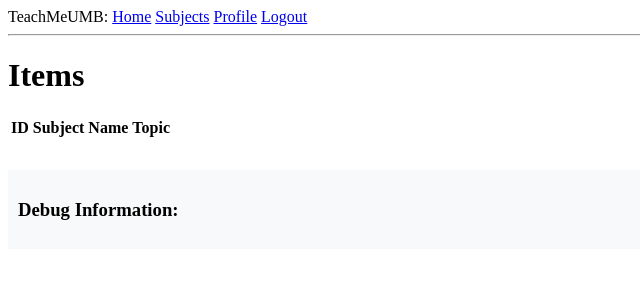
After one commit to dimarcode/TeachMeUMB, a Flask app: page /subjects in a window 1280 px wide. The commit adds this page. Shown: the top 300 px of the page, without its empty margins (0-640 px from the left). Run offline with Flask 3, Linux system fonts and the light colour scheme; the visitor is signed in with stand-in values (Sample User, id 1); data comes from the database, SQL or seed files in the repository; data that the repository does not hold is empty.

Commit message:
added subjects page

```diff
--- a/project/app/models.py
+++ b/project/app/models.py
@@ -16,6 +16,12 @@ from enum import Enum
 #     sa.Column('followed_id', sa.Integer, sa.ForeignKey('user.id'),
 #               primary_key=True)
 # )
+
+user_subjects = db.Table(
+    "user_subjects",
+    sa.Column("user_id", sa.Integer, sa.ForeignKey("user.id")),
+    sa.Column("subject_id", sa.Integer, sa.ForeignKey("subject.id")),
+)
 
 class UserRole(Enum):
     STUDENT = "student"
@@ -39,6 +45,10 @@ class User(UserMixin, db.Model):
         sa.String(8), unique=True)
     role: so.Mapped[UserRole] = so.mapped_column(sa.Enum(UserRole),
                                                  default=UserRole.STUDENT)
+
+    following = so.relationship("Subject", secondary=user_subjects, backref="followers")
+
+
     def __repr__(self):
         return '<User {}>'.format(self.username)
 
@@ -57,6 +67,7 @@ class Subject(db.Model):
      id:so.Mapped[int] = so.mapped_column(primary_key=True)
      name: so.Mapped[str] = so.mapped_column(sa.String(100), unique=True, nullable=False)
      topic: so.Mapped[str] = so.mapped_column(sa.String(100), unique=True, nullable=False)
+
 
 @login.user_loader
 def load_user(id):
--- a/project/app/routes.py
+++ b/project/app/routes.py
@@ -5,7 +5,8 @@ from flask_login import login_user, logout_user, current_user, login_required
 import sqlalchemy as sa
 from app import app, db
 from app.forms import LoginForm, RegistrationForm, EditProfileForm
-from app.models import User, UserRole
+# SubjectListForm, SubjectSelectForm
+from app.models import User, UserRole, Subject
 
 
 @app.before_request
@@ -90,6 +91,58 @@ def edit_profile():
                            form=form)
 
 
+@app.route('/subjects', methods=['GET', 'POST'])
+@login_required
+def subjects():
+    subjects = Subject.query.order_by(Subject.name.collate("NOCASE")).all()
+    return render_template('subjects.html', title='Subjects', subjects=subjects)
+
+
+# @app.route('/add_classes', methods=['GET', 'POST'])
+# @login_required
+# def get_choices():
+#     subject_list=[]
+#     subjects = Subject.query.all()
+#     for subject in subjects:
+#         tup = (subject.name)
+#         subject_list.append(tup)
+#         return subject_list
+
+# @app.route('/select_classes', methods=['GET', 'POST'])
+# @login_required  # Ensure the user is logged in
+# def select_classes():
+#     # Create the form
+#     form = SubjectListForm()
+
+#     # Get all subjects for JS functionality
+#     subjects = Subject.query.all()
+#     subject_choices = [(s.id, f"{s.name} ({s.topic})") for s in subjects]
+
+#     if form.validate_on_submit():
+#         # Get the selected subject IDs
+#         selected_subject_ids = [subform.subject.data for subform in form.subjects]
+#         # Fetch the actual Subject objects
+#         selected_subjects = Subject.query.filter(Subject.id.in_(selected_subject_ids)).all()
+#         # Clear existing subjects and set the new ones
+#         current_user.subjects = selected_subjects
+#         # Commit changes to the database
+#         db.session.commit()
+#         flash('Your classes have been successfully selected!')
+#         return redirect(url_for('index'))
+
+#     # For GET requests, populate form with user's existing subjects if any
+#     elif request.method == 'GET' and current_user.subjects:
+#         # Clear existing form entries and add one for each of user's subjects
+#         form.subjects.entries = []
+#         for subject in current_user.subjects:
+#             # Create a new entry for each subject
+#             form.subjects.append_entry({'subject': subject.id})
+
+#     return render_template('select_classes.html',
+#                            title='Select Classes',
+#                            form=form,
+#                            subject_choices=subject_choices)
+
 # @app.route('/follow/<username>', methods=['POST'])
 # @login_required
 # def follow(username):
@@ -169,13 +222,6 @@ def edit_profile():
 #     return render_template('add_customer.html', title='Add Customer', form=form)
 
 
-# @app.route('/items', methods=['GET', 'POST'])
-# @login_required
-# def items():
-#     items = Item.query.order_by(Item.item_name.collate("NOCASE")).all()
-#     return render_template('items.html', title='Items', items=items)
-
-
 # @app.route('/orders', methods=['Get', 'POST'])
 # @login_required
 # def orders():
--- a/project/app/templates/base.html
+++ b/project/app/templates/base.html
@@ -9,11 +9,12 @@
     </head>
     <body>
         <div>
-            Microblog:
+            TeachMeUMB:
             <a href="{{ url_for('index') }}">Home</a>
             {% if current_user.is_anonymous %}
             <a href="{{ url_for('login') }}">Login</a>
             {% else %}
+            <a href="{{ url_for('subjects') }}">Subjects</a>
             <a href="{{ url_for('user', username=current_user.username) }}">Profile</a>
             <a href="{{ url_for('logout') }}">Logout</a>
             {% endif %}
--- /dev/null
+++ b/project/app/templates/subjects.html
@@ -0,0 +1,37 @@
+{% extends "base.html" %}
+
+{% block content %}
+    <h1>Items</h1>
+
+    <table class="table">
+        <thead>
+            <tr>
+                <th>ID</th>
+                <th>Subject Name</th>
+                <th>Topic</th>
+            </tr>
+        </thead>
+        <tbody>
+            {% for subject in subjects %}
+            <tr>
+                <td>{{ subject.id }}</td>
+                <td>{{ subject.name }}</td>
+                <td>{{ subject.topic }}</td>
+            </tr>
+            {% endfor %}
+        </tbody>
+    </table>
+    <!-- Debug information -->
+    <div style="margin-top: 30px; padding: 10px; background-color: #f8f9fa;">
+        <h3>Debug Information:</h3>
+        {% for subject in subjects %}
+            <div style="margin-bottom: 10px; border-bottom: 1px solid #ccc; padding-bottom: 10px;">
+                <p><strong>Subject #{{ subject.id }}</strong></p>
+                <ul>
+                    <li>Subject Name: {{ subject.name|default('None', true) }}</li>
+                    <li>Topic: {{ subject.topic|default('None', true) }}</li>
+                </ul>
+            </div>
+        {% endfor %}
+    </div>
+{% endblock %}
```
Also changed, not shown: project/app/forms.py (+26 -2 lines), project/app/templates/select_classes.html (added, +100 -0 lines), project/app/templates/user.html (+6 -2 lines), project/migrations/versions/3d83b1f0c59c_removed_pk_from_user_subjects_table_.py (added, +42 -0 lines), project/migrations/versions/e618ee72defd_added_user_subjects_table_to_link_.py (added, +34 -0 lines).
